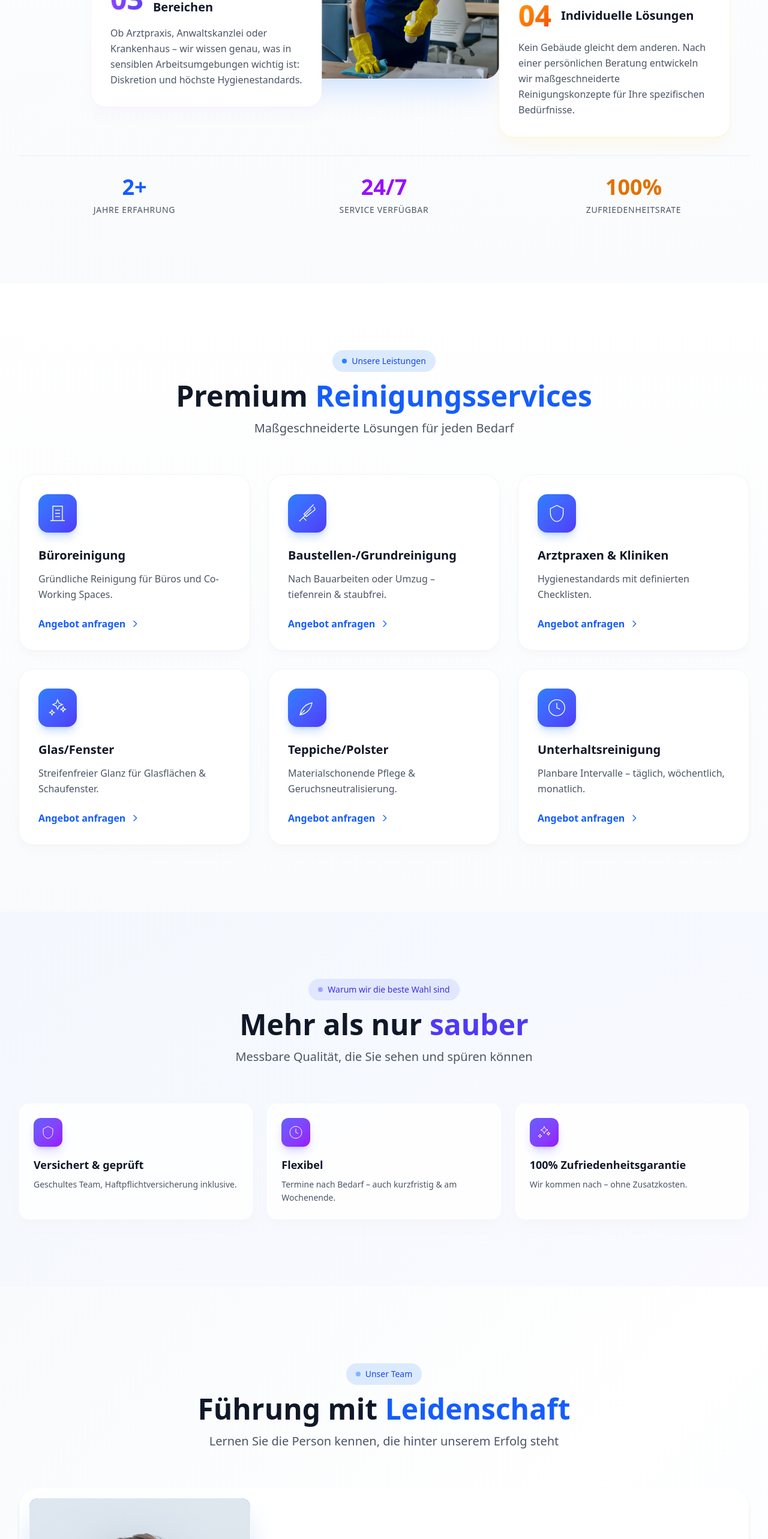
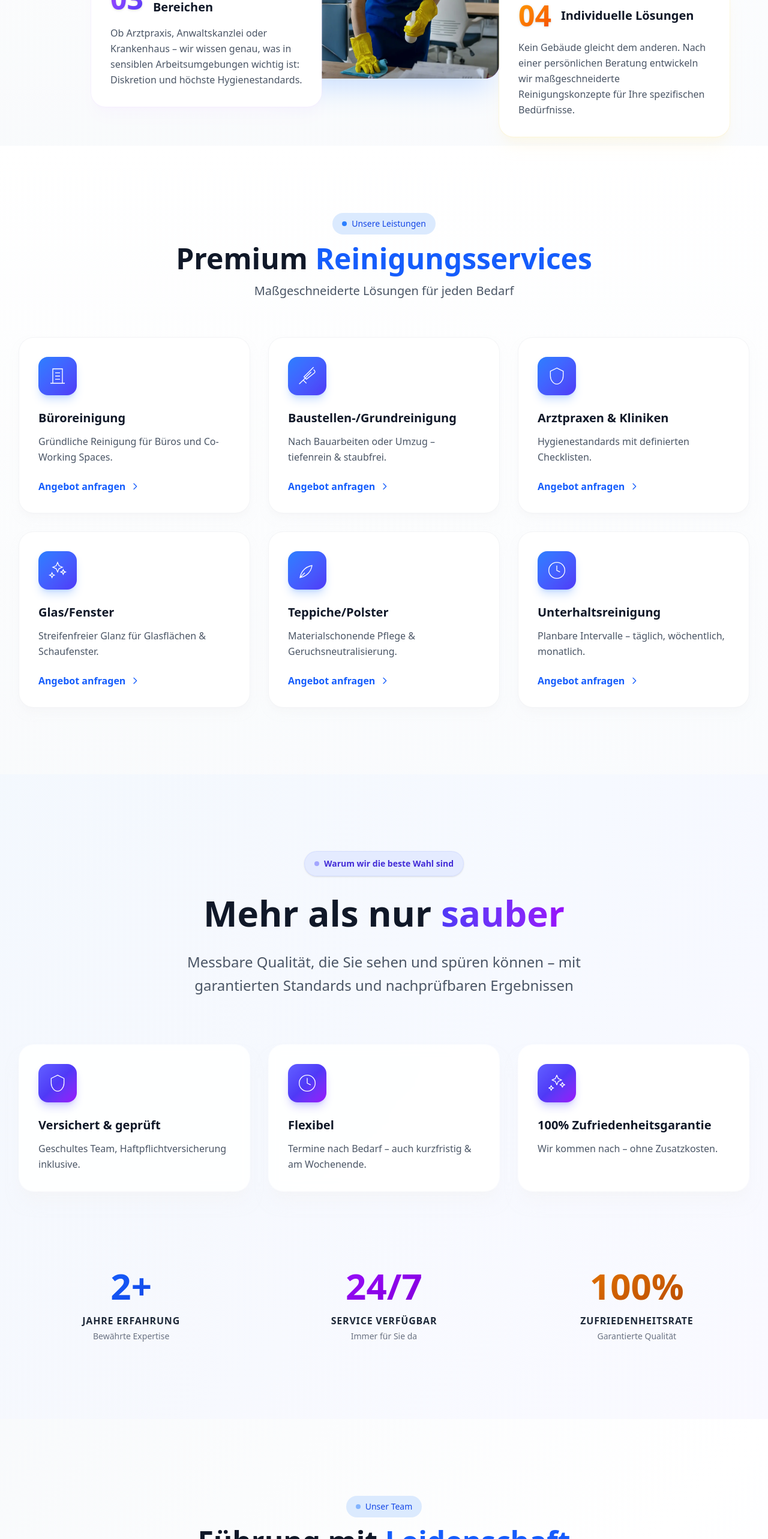
Before and after one commit to kamalOurajdal/Elbglanz-Reinigung, an Angular app: page / in a window 1280 px wide. Shown: the part 1434-4000 px from the top of the page at 60% size. Built offline with nearby package versions, Linux system fonts and the light colour scheme.

Commit message:
refactor: Clean up about us section and improve why us component layout

```diff
--- a/src/app/features/components/about-us/about-us.html
+++ b/src/app/features/components/about-us/about-us.html
@@ -152,59 +152,5 @@
         </div>
       </div>
     </div>
-
-    <!-- Bottom Stats Bar -->
-    <div class="mt-16 lg:mt-32 pt-8 border-t border-gray-200/60">
-      <div class="grid grid-cols-2 md:grid-cols-3 gap-8 text-center">
-        <div class="group">
-          <div
-            class="text-4xl font-black text-blue-600 mb-2 group-hover:scale-110 transition-transform duration-300"
-          >
-            2+
-          </div>
-          <div
-            class="text-sm text-gray-600 font-medium uppercase tracking-wider"
-          >
-            Jahre Erfahrung
-          </div>
-        </div>
-        <!-- <div class="group">
-          <div
-            class="text-4xl font-black text-green-600 mb-2 group-hover:scale-110 transition-transform duration-300"
-          >
-            500+
-          </div>
-          <div
-            class="text-sm text-gray-600 font-medium uppercase tracking-wider"
-          >
-            Projekte erfolgreich
-          </div>
-        </div> -->
-        <div class="group">
-          <div
-            class="text-4xl font-black text-purple-600 mb-2 group-hover:scale-110 transition-transform duration-300"
-          >
-            24/7
-          </div>
-          <div
-            class="text-sm text-gray-600 font-medium uppercase tracking-wider"
-          >
-            Service verfügbar
-          </div>
-        </div>
-        <div class="group">
-          <div
-            class="text-4xl font-black text-amber-600 mb-2 group-hover:scale-110 transition-transform duration-300"
-          >
-            100%
-          </div>
-          <div
-            class="text-sm text-gray-600 font-medium uppercase tracking-wider"
-          >
-            Zufriedenheitsrate
-          </div>
-        </div>
-      </div>
-    </div>
   </div>
 </section>
--- a/src/app/features/components/testimonials/testimonials.ts
+++ b/src/app/features/components/testimonials/testimonials.ts
@@ -31,11 +31,6 @@ interface Testimonial {
       .animate-infinite-scroll {
         animation: infinite-scroll 50s linear infinite;
         will-change: transform;
-      }
-
-      // pause animation on hover
-      .group:hover .animate-infinite-scroll {
-        animation-play-state: paused;
       }
 
       /* Accessibility: Pause the animation for users who prefer reduced motion. */
--- a/src/app/features/components/why-us/why-us.html
+++ b/src/app/features/components/why-us/why-us.html
@@ -1,56 +1,133 @@
 <section
-        class="py-20 md:py-28 bg-gradient-to-br from-blue-50/50 via-indigo-50/30 to-purple-50/30"
+  class="relative py-16 sm:py-20 lg:py-24 xl:py-32 bg-gradient-to-br from-blue-50/50 via-indigo-50/30 to-purple-50/30 overflow-hidden"
   id="warum_wir"
 >
-        <div class="max-w-7xl mx-auto px-4 sm:px-6 lg:px-8">
-          <div class="max-w-3xl mx-auto text-center mb-16">
+  <!-- Background decoration -->
+
+  <div class="relative max-w-7xl mx-auto px-4 sm:px-6 lg:px-8">
+    <!-- Header Section -->
+    <header class="max-w-4xl mx-auto text-center mb-12 sm:mb-16 lg:mb-20">
       <div
-              class="inline-flex items-center gap-2 px-4 py-2 rounded-full bg-indigo-100 text-indigo-700 font-medium text-sm mb-4"
+        class="inline-flex items-center gap-2 px-4 py-2.5 rounded-full bg-indigo-100/80 backdrop-blur-sm text-indigo-700 font-semibold text-sm mb-6 shadow-sm border border-indigo-200/50"
       >
-              <div
-                class="w-2 h-2 bg-indigo-500 rounded-full animate-pulse"
-              ></div>
+        <div class="w-2 h-2 bg-indigo-500 rounded-full animate-pulse"></div>
         Warum wir die beste Wahl sind
       </div>
-            <h2 class="text-3xl md:text-5xl font-black text-gray-900 mb-4">
-              Mehr als nur <span class="text-indigo-600">sauber</span>
+
+      <h2 class="text-3xl sm:text-4xl lg:text-5xl xl:text-6xl font-black text-gray-900 mb-6 leading-tight">
+        Mehr als nur <span class="bg-gradient-to-r from-indigo-600 to-purple-600 bg-clip-text text-transparent">sauber</span>
       </h2>
-            <p class="text-xl text-gray-600">
-              Messbare Qualität, die Sie sehen und spüren können
+
+      <p class="text-lg sm:text-xl lg:text-2xl text-gray-600 max-w-2xl mx-auto leading-relaxed">
+        Messbare Qualität, die Sie sehen und spüren können – mit garantierten Standards und nachprüfbaren Ergebnissen
       </p>
-          </div>
+    </header>
 
-          <div class="grid sm:grid-cols-2 lg:grid-cols-3 gap-6">
-
+    <!-- Features Grid -->
+    <div class="grid sm:grid-cols-2 xl:grid-cols-3 gap-6 sm:gap-8 mb-16 sm:mb-20 lg:mb-24">
       @for (item of whyUs; track $index) {
-
+      <article
+        class="group relative rounded-3xl p-6 sm:p-8 bg-white/90 backdrop-blur-sm shadow-xl shadow-gray-100/50 ring-1 ring-white/60 hover:shadow-2xl hover:bg-white hover:ring-indigo-200/30 transition-all duration-500 hover:-translate-y-2 before:absolute before:inset-0 before:rounded-3xl before:bg-gradient-to-br before:from-indigo-50/50 before:to-purple-50/30 before:opacity-0 hover:before:opacity-100 before:transition-opacity before:duration-500"
+      >
+        <div class="relative z-10">
+          <!-- Icon Container -->
           <div
-              class="group rounded-2xl p-6 bg-white/80 backdrop-blur-sm shadow-lg shadow-gray-100/50 ring-1 ring-white/20 hover:shadow-xl hover:bg-white transition-all duration-300 hover:-translate-y-1"
-            >
-              <div
-                class="w-12 h-12 rounded-xl bg-gradient-to-br from-indigo-500 to-purple-600 text-white flex items-center justify-center mb-4 shadow-lg shadow-indigo-500/25 group-hover:scale-110 group-hover:rotate-6 transition-all duration-300"
+            class="w-14 h-14 sm:w-16 sm:h-16 rounded-2xl bg-gradient-to-br from-indigo-500 via-indigo-600 to-purple-600 text-white flex items-center justify-center mb-6 shadow-lg shadow-indigo-500/30 group-hover:scale-110 group-hover:rotate-3 group-hover:shadow-xl group-hover:shadow-indigo-500/40 transition-all duration-500"
           >
             <svg
               viewBox="0 0 24 24"
               fill="none"
               stroke="currentColor"
-                  strokeWidth="2"
-                  strokeLinecap="round"
-                  strokeLinejoin="round"
-                  class="w-6 h-6"
+              stroke-width="1"
+              stroke-linecap="round"
+              stroke-linejoin="round"
+              class="w-7 h-7 sm:w-8 sm:h-8"
             >
               <path [attr.d]="icons[item.icon]" />
             </svg>
           </div>
-              <h4 class="font-bold text-lg text-gray-900 mb-2">
+
+          <!-- Content -->
+          <div class="space-y-3">
+            <h3 class="font-black text-xl  text-gray-900 group-hover:text-indigo-900 transition-colors duration-300">
               {{ item.title }}
-              </h4>
-              <p class="text-gray-600 text-sm leading-relaxed">
+            </h3>
+            <p class="text-gray-600 group-hover:text-gray-700 leading-relaxed transition-colors duration-300">
               {{ item.desc }}
             </p>
           </div>
+        </div>
+
+        <!-- Decorative corner accent -->
+        <div class="absolute top-0 right-0 w-20 h-20 bg-gradient-to-br from-indigo-100 to-purple-100 rounded-bl-3xl rounded-tr-3xl opacity-0 group-hover:opacity-100 transition-opacity duration-500"></div>
+      </article>
       }
+    </div>
 
+    <!-- Performance Indicators -->
+    <div class="relative">
+      <div class="pt-8">
+
+
+        <div class="grid grid-cols-1 sm:grid-cols-2 lg:grid-cols-3 gap-8 sm:gap-10 lg:gap-12">
+          <div class="group text-center">
+            <div class="relative mb-4">
+              <div
+                class="text-3xl sm:text-4xl lg:text-5xl xl:text-6xl font-black bg-gradient-to-br from-blue-600 to-blue-700 bg-clip-text text-transparent group-hover:scale-110 transition-transform duration-500 inline-block"
+              >
+                2+
+              </div>
+              <div class="absolute -inset-4 bg-blue-50 rounded-2xl opacity-0 group-hover:opacity-100 transition-opacity duration-300 -z-10"></div>
+            </div>
+            <div class="space-y-1">
+              <div class="text-sm sm:text-base font-bold text-gray-800 uppercase tracking-wider">
+                Jahre Erfahrung
+              </div>
+              <div class="text-xs sm:text-sm text-gray-500">
+                Bewährte Expertise
+              </div>
+            </div>
+          </div>
+
+          <div class="group text-center">
+            <div class="relative mb-4">
+              <div
+                class="text-3xl sm:text-4xl lg:text-5xl xl:text-6xl font-black bg-gradient-to-br from-purple-600 to-purple-700 bg-clip-text text-transparent group-hover:scale-110 transition-transform duration-500 inline-block"
+              >
+                24/7
+              </div>
+              <div class="absolute -inset-4 bg-purple-50 rounded-2xl opacity-0 group-hover:opacity-100 transition-opacity duration-300 -z-10"></div>
+            </div>
+            <div class="space-y-1">
+              <div class="text-sm sm:text-base font-bold text-gray-800 uppercase tracking-wider">
+                Service verfügbar
+              </div>
+              <div class="text-xs sm:text-sm text-gray-500">
+                Immer für Sie da
+              </div>
+            </div>
+          </div>
+
+          <div class="group text-center sm:col-span-2 lg:col-span-1">
+            <div class="relative mb-4">
+              <div
+                class="text-3xl sm:text-4xl lg:text-5xl xl:text-6xl font-black bg-gradient-to-br from-amber-600 to-amber-700 bg-clip-text text-transparent group-hover:scale-110 transition-transform duration-500 inline-block"
+              >
+                100%
+              </div>
+              <div class="absolute -inset-4 bg-amber-50 rounded-2xl opacity-0 group-hover:opacity-100 transition-opacity duration-300 -z-10"></div>
+            </div>
+            <div class="space-y-1">
+              <div class="text-sm sm:text-base font-bold text-gray-800 uppercase tracking-wider">
+                Zufriedenheitsrate
+              </div>
+              <div class="text-xs sm:text-sm text-gray-500">
+                Garantierte Qualität
+              </div>
+            </div>
+          </div>
+        </div>
+      </div>
     </div>
   </div>
 </section>
--- a/src/styles.scss
+++ b/src/styles.scss
@@ -1,5 +1,5 @@
 /* You can add global styles to this file, and also import other style files */
-@import "tailwindcss";
+@use "tailwindcss" as *;
 
 @layer utilities {
   .scrollbar-hide {
```
Lines whose indentation alone changed are shown as unchanged.
